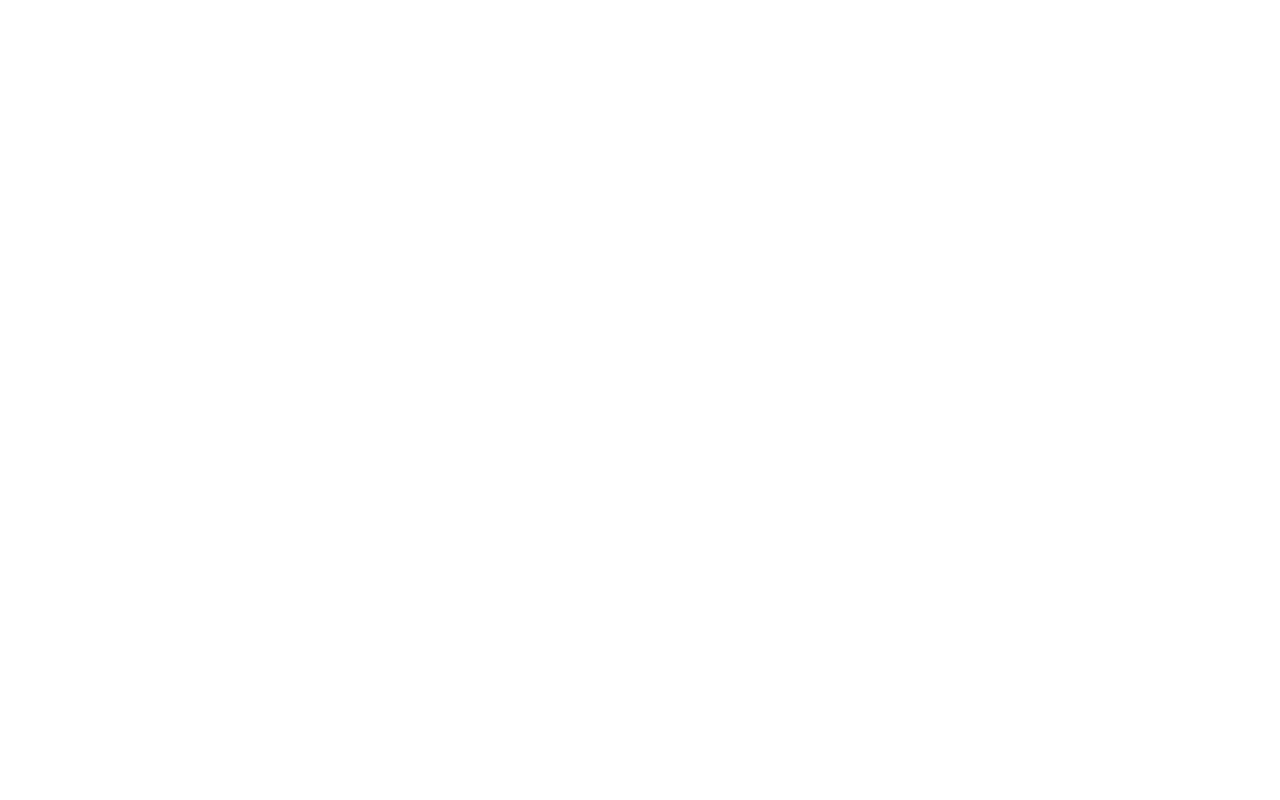
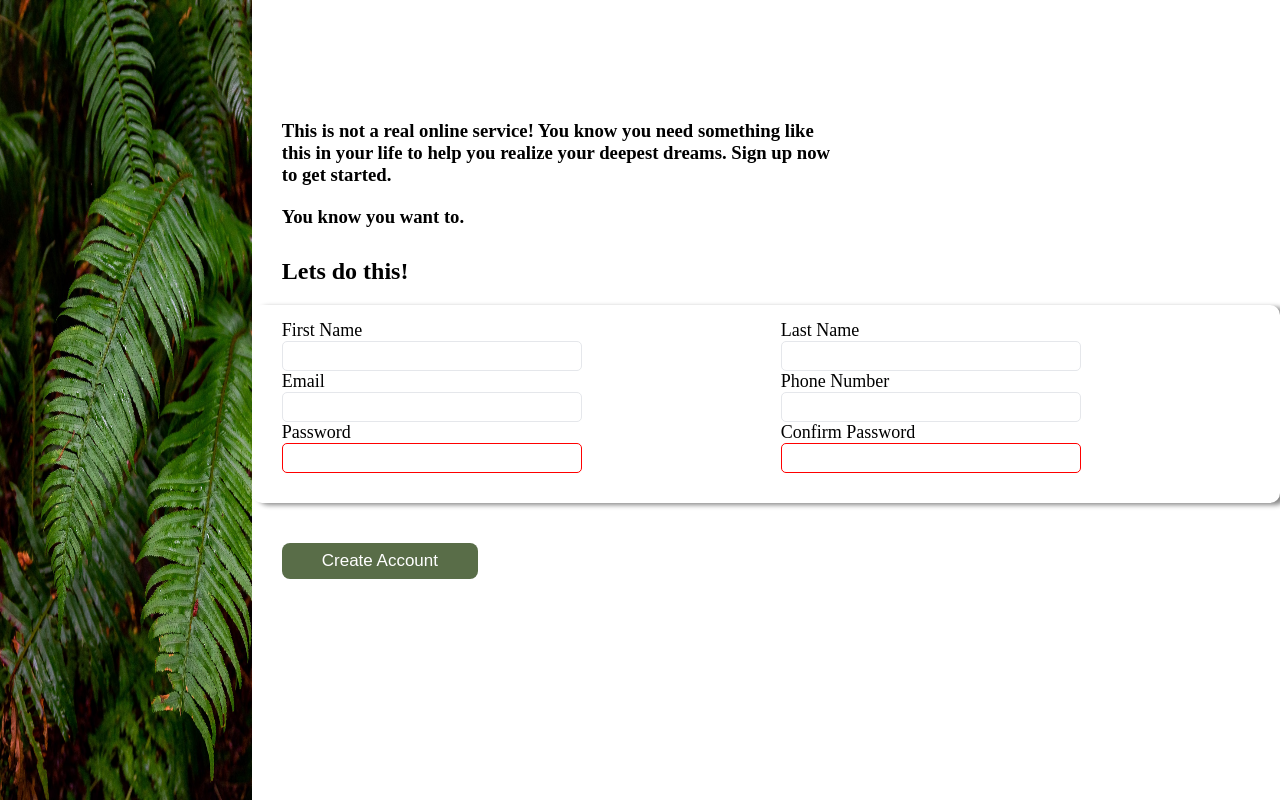
Before and after one commit to alexclivio/odin-sign-up-form, a plain HTML site: page index.html in a window 1280 px wide. Drawn offline with Linux system fonts and the light colour scheme.

Commit message:
add js pw validation, add html for form and content, add styling

```diff
--- a/index.html
+++ b/index.html
@@ -3,6 +3,77 @@
     <meta charset="UTF-8" />
     <meta name="viewport" content="width=device-width, initial-scale=1.0" />
     <title>Document</title>
+    <link rel="stylesheet" href="style.css" />
   </head>
-  <body></body>
+  <body>
+    <div id="main">
+      <div class="left-section">
+        <div class="inner-logo-container">
+          <!-- <img src="" alt="" /> -->
+        </div>
+        <img src="photo-1585202900225-6d3ac20a6962.avif" alt="" />
+      </div>
+      <div class="right-section">
+        <div class="info-container">
+          <h3 class="top-content">
+            This is not a real online service! You know you need something like
+            this in your life to help you realize your deepest dreams. Sign up
+            now to get started.
+          </h3>
+          <h3 class="lower-content">You know you want to.</h3>
+        </div>
+        <div class="form-container">
+          <form class="sign-up-form" action="" method="post">
+            <h2>Lets do this!</h2>
+            <div class="form-controls">
+              <div class="form-input">
+                <label for="first_name">First Name</label>
+                <input type="text" id="first_name" name="first_name" />
+              </div>
+
+              <div class="form-input">
+                <label for="last_name">Last Name</label>
+                <input type="text" id="last_name" name="last_name" />
+              </div>
+
+              <div class="form-input">
+                <label for="email">Email</label>
+                <input type="text" id="email" name="mail" />
+              </div>
+
+              <div class="form-input">
+                <label for="phone_number">Phone Number</label>
+                <input type="tel" id="phone_number" name="phone_number" />
+              </div>
+
+              <div class="form-input">
+                <label for="password">Password</label>
+                <input
+                  type="password"
+                  minlength="8"
+                  id="password"
+                  name="password"
+                  required />
+              </div>
+
+              <div class="form-input">
+                <label for="confirm_password">Confirm Password</label>
+                <input
+                  type="password"
+                  id="confirm_password"
+                  name="confirm_password"
+                  minlength="8"
+                  required />
+              </div>
+            </div>
+            <div class="form-btn">
+              <button type="button">Create Account</button>
+            </div>
+          </form>
+        </div>
+      </div>
+    </div>
+
+    <script src="script.js"></script>
+  </body>
 </html>
--- /dev/null
+++ b/script.js
@@ -0,0 +1,19 @@
+const password = document.querySelector("#password");
+const confirm_password = document.querySelector("#confirm_password");
+const form = document.querySelector(".sign-up-form");
+
+function validatePasswords() {
+  console.log("pressed")
+    if (password.value === confirm_password.value) {
+      confirm_password.setCustomValidity("");
+        password.style.borderColor = "green";
+        confirm_password.style.borderColor = "green";
+    } else {
+        confirm_password.setCustomValidity("Passwords do not match!");
+        password.style.borderColor = "red";
+        confirm_password.style.borderColor = "red";
+    }
+}
+
+password.addEventListener("input", validatePasswords);
+confirm_password.addEventListener("input", validatePasswords);
--- a/style.css
+++ b/style.css
@@ -1,3 +1,97 @@
-body {
+* {
+  margin: 0;
+  padding: 0;
+}
 
+
+#main {
+  display: flex;
+  flex-direction: row;
+  .left-section {
+    height: 100vh;
+    width: 35%;
+    img {
+      width: 100%;
+      height: 100%;
+      object-fit: fill;
+    }
+  }
+
+  .right-section {
+    .info-container {
+      margin-top: 120px;
+      padding-left: 30px;
+      padding-bottom: 30px;
+      width: 55%;
+
+      .lower-content {
+        padding-top: 20px;
+      }
+    }
+
+    .form-container {
+      .sign-up-form {
+        .form-controls {
+          display: flex;
+          flex-wrap: wrap;
+          padding-bottom: 30px;
+          padding-left: 30px;
+          padding-top: 15px;
+          box-shadow: 6px 2px 5px #888888;
+          border-radius: 10px;
+
+          .form-input {
+            flex-basis: 50%;
+
+            label {
+              font-size: 18px;
+            }
+
+            input {
+              width: 300px;
+              height: 30px;
+              font-size: 18px;
+              border-radius: 5px;
+              box-shadow: none;
+              border: 1px solid #E5E7EB;
+            }
+          }
+
+          .form-input > label {
+            display: block;
+          }
+        }
+      }
+    }
+
+    .sign-up-form > h2 {
+      padding-bottom: 20px;
+      padding-left: 30px;
+    }
+
+    .form-btn {
+      margin-top:40px;
+      padding-left: 30px;
+
+      button {
+        padding: 8px 40px;
+        border-radius: 8px;
+        font-size: 17px;
+        display: flex;
+        align-items: center;
+        justify-content: center;
+        border-style: none;
+        background-color: #596D48;
+        color: white;
+      }
+
+      button:hover {
+        background-color: rgb(70, 145, 54);
+      }
+    }
+
+    #password:invalid, #confirm_password:invalid {
+      border-color: red;
+    }
+  }
 }
```
Also changed, not shown: photo-1585202900225-6d3ac20a6962.avif (added).
